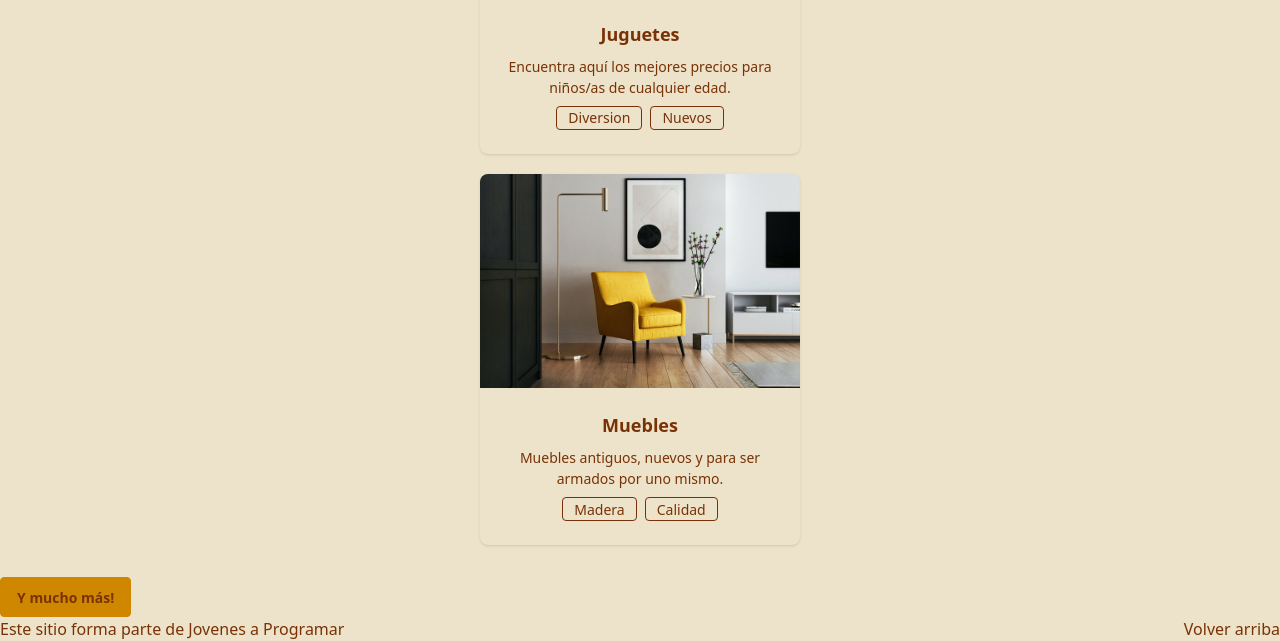
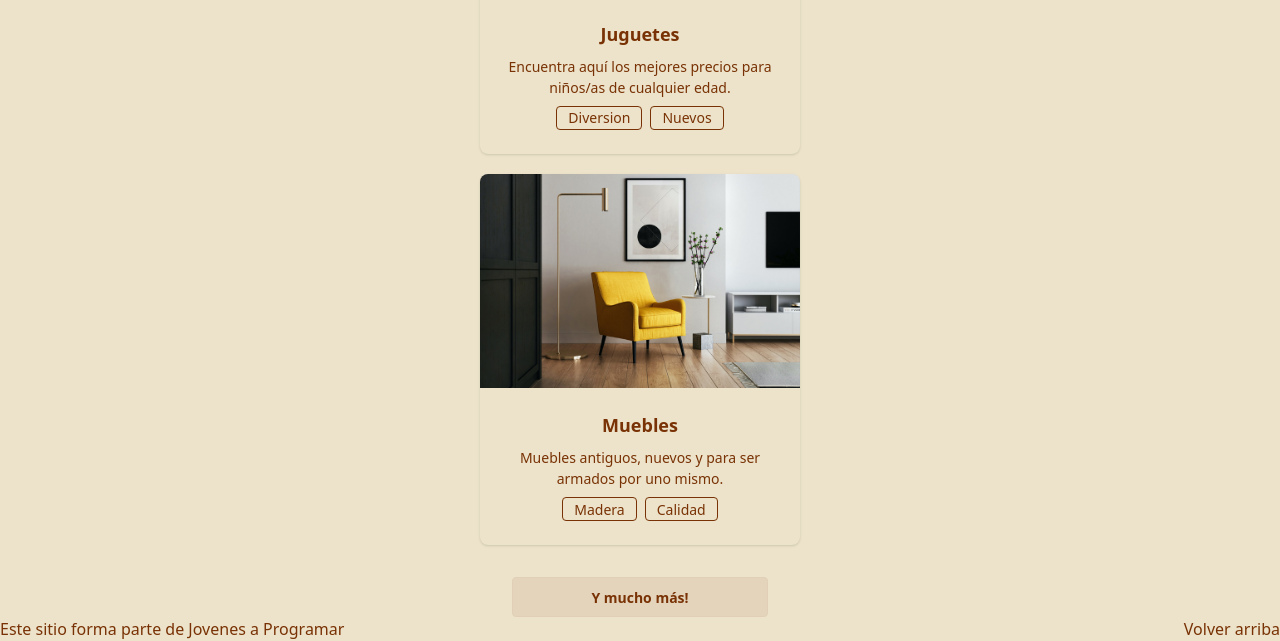
Before and after one commit to evafrola/JAP-Curso, a website: page Proyecto Final/index.html in a window 1280 px wide. Shown: the part 1606-2247 px from the top of the page. Drawn offline with Linux system fonts and the light colour scheme.

```diff
--- a/Proyecto Final/index.html
+++ b/Proyecto Final/index.html
@@ -144,14 +144,9 @@
      <!-- Fin categoría de Muebles -->
     </div>
 
-        <div class="row items-center justify-center">
-          <button class="btn btn-accent">
-            <a href="categories.html">Y mucho más!</a>
-          </button>
+        <div class="flex">
+          <a role="button" class="btn btn-soft btn-wide m-auto" href="categories.html">Y mucho más!</a>
         </div>
-
-      </div>
-    </div>
 
   </main>
 
--- a/Proyecto Final/js/init.js
+++ b/Proyecto Final/js/init.js
@@ -6,7 +6,6 @@
 const CART_INFO_URL = "https://japceibal.github.io/emercado-api/user_cart/";
 const CART_BUY_URL = "https://japceibal.github.io/emercado-api/cart/buy.json";
 const EXT_TYPE = ".json";
-const navbar_movil = getElementById("navbar_movil");
 const navbar_pc = getElementById("navbar_pc");
 
 let showSpinner = function(){
```
Also changed, not shown: Proyecto Final/css/output.css.
